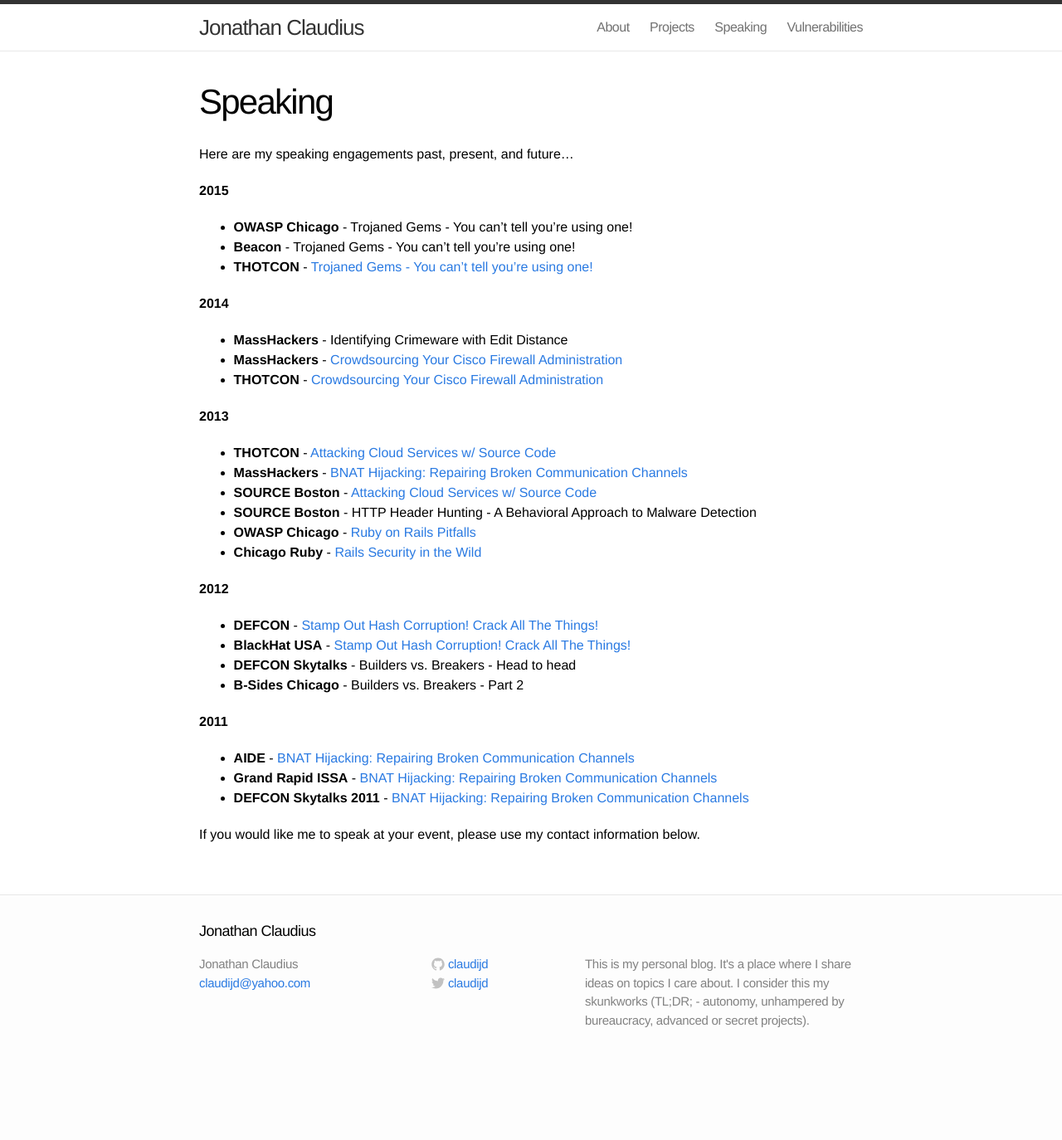
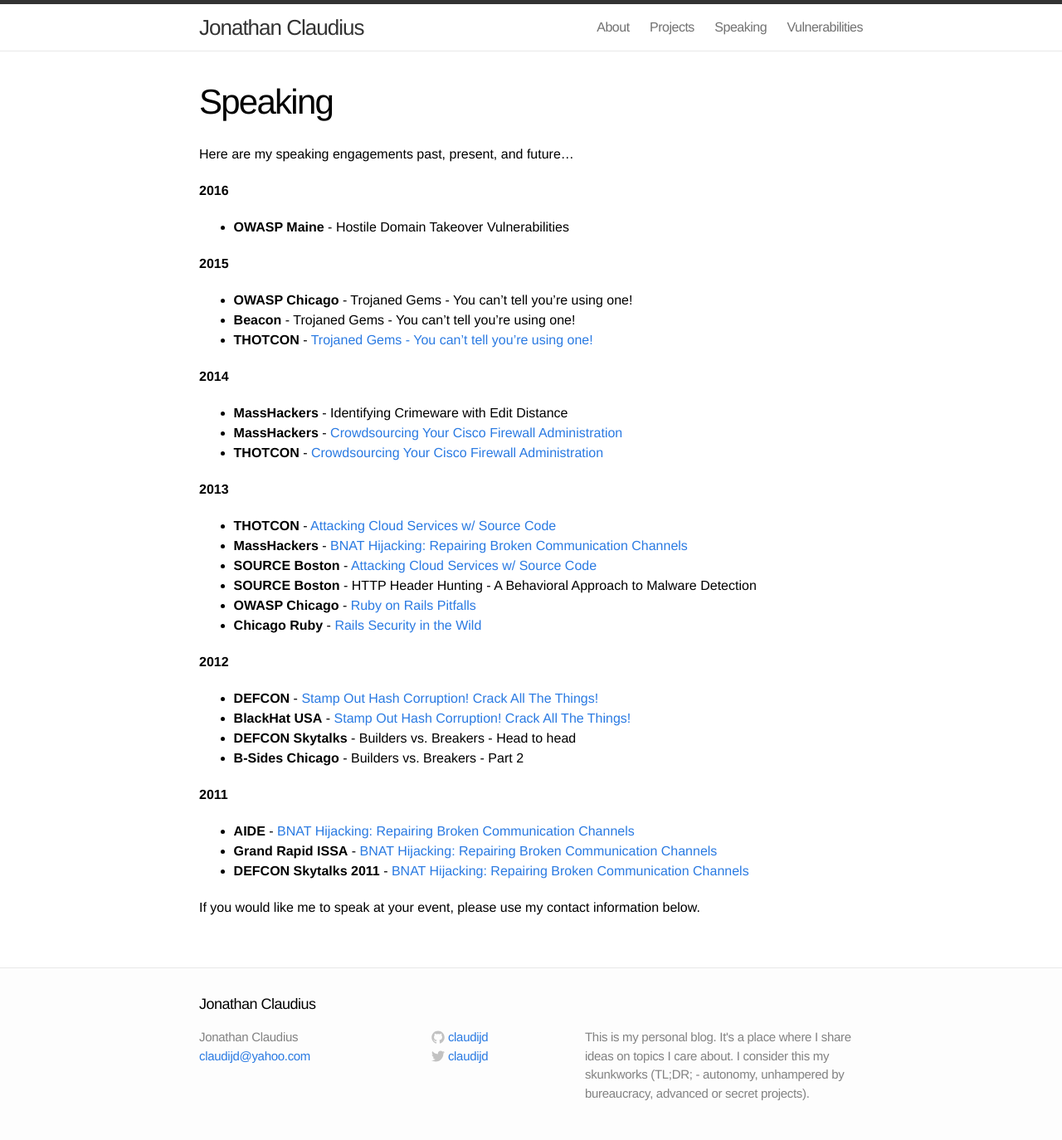
Before and after one commit to claudijd/claudijd.github.io, a Jekyll site: the page built from speaking.md, in a window 1280 px wide. Shown: the whole page at 83% size. Built offline with Jekyll 4.4.1, drawn with Linux system fonts in a browser that asks for light colours; before the commit the page ends 1286 px from its top, so only the background shows below that.

Commit message:
Add OWASP Maine talk

```diff
--- a/speaking.md
+++ b/speaking.md
@@ -5,6 +5,10 @@ comments: true
 ---
 
 Here are my speaking engagements past, present, and future...
+
+**2016**
+
+- **OWASP Maine** - Hostile Domain Takeover Vulnerabilities
 
 **2015**
 
```
